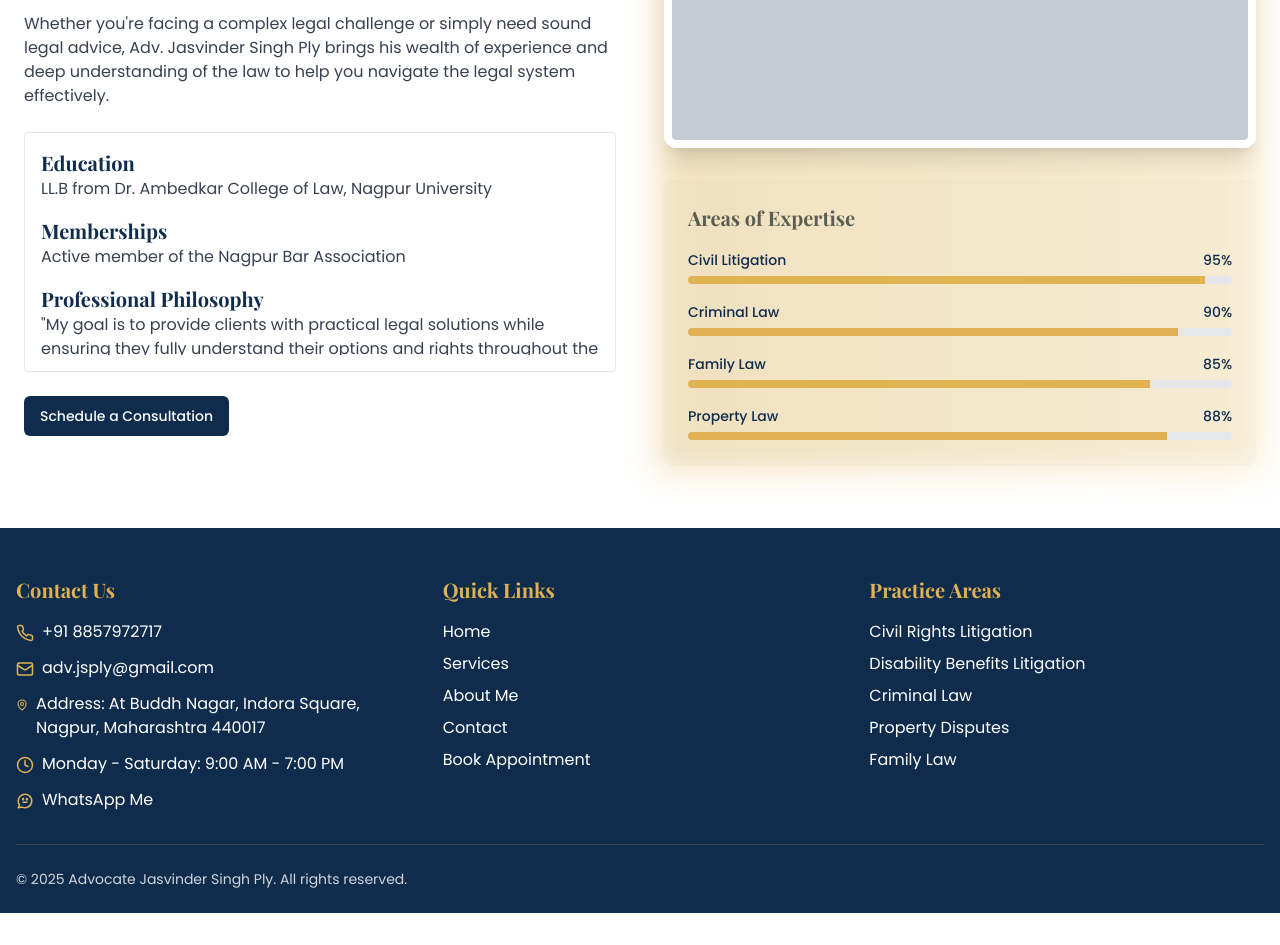
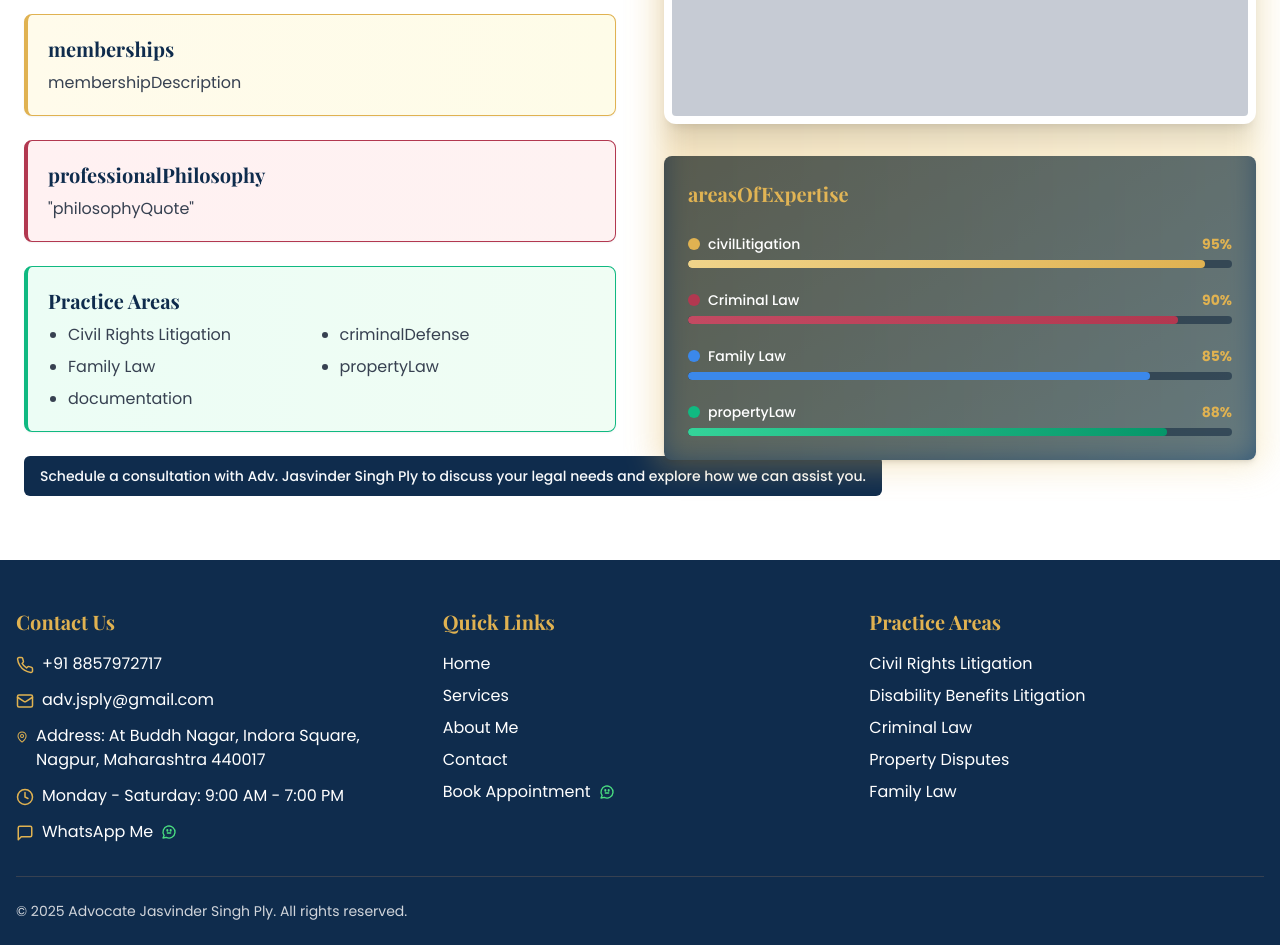
Before and after one commit to ProdSatpal/advjsply, a React (Vite) app: page /about in a window 1280 px wide. Shown: the part 660-1605 px from the top of the page. Before the commit the page ends 1573 px from the top, so only its background shows below. Built offline with nearby package versions, Linux system fonts and the light colour scheme.

Commit message:
feat: Improve contact and about sections
- Added WhatsApp icon to WhatsApp links.
- Improved the appearance of the "Areas of Expertise" section.
- Enhanced the design of the "Education, Membership, Professional Philosophy, and Practice Area" section.

```diff
--- a/src/components/ContactInfo.tsx
+++ b/src/components/ContactInfo.tsx
@@ -1,6 +1,6 @@
 
 import React from 'react';
-import { Phone, Mail, MapPin, Clock } from 'lucide-react';
+import { Phone, Mail, MapPin, Clock, MessageSquare } from 'lucide-react';
 import { useLanguage } from '@/contexts/LanguageContext';
 
 const ContactInfo = () => {
@@ -20,21 +20,22 @@ const ContactInfo = () => {
 
       <div className="bg-white p-6 rounded-lg border border-gray-200 shadow-sm hover:shadow-md transition-all duration-300">
         <div className="flex items-start">
-          <svg xmlns="http://www.w3.org/2000/svg" className="mr-3 text-theme-red flex-shrink-0" width="20" height="20" viewBox="0 0 24 24" fill="none" stroke="currentColor" strokeWidth="2" strokeLinecap="round" strokeLinejoin="round">
-            <path d="M3 21l1.65-3.8a9 9 0 1 1 3.4 2.9L3 21" />
-            <path d="M9 10a.5.5 0 0 0 1 0V9a.5.5 0 0 0-1 0v1Z" />
-            <path d="M14 10a.5.5 0 0 0 1 0V9a.5.5 0 0 0-1 0v1Z" />
-            <path d="M9.5 13.5h5" />
-          </svg>
+          <MessageSquare size={20} className="mr-3 text-theme-red flex-shrink-0" />
           <div>
             <h3 className="font-serif text-lg text-theme-blue">{t('whatsappUs')}</h3>
             <a
               href="https://wa.me/918857972717?text=I%20need%20your%20legal%20assistance%20on%20below%20matter%0A"
-              className="text-theme-gray hover:text-theme-red transition-colors"
+              className="text-theme-gray hover:text-theme-red transition-colors flex items-center"
               target="_parent"
               rel="noopener noreferrer"
             >
-              +91 8857972717
+              <span>+91 8857972717</span>
+              <svg xmlns="http://www.w3.org/2000/svg" className="ml-2 text-green-600" width="16" height="16" viewBox="0 0 24 24" fill="none" stroke="currentColor" strokeWidth="2" strokeLinecap="round" strokeLinejoin="round">
+                <path d="M3 21l1.65-3.8a9 9 0 1 1 3.4 2.9L3 21" />
+                <path d="M9 10a.5.5 0 0 0 1 0V9a.5.5 0 0 0-1 0v1Z" />
+                <path d="M14 10a.5.5 0 0 0 1 0V9a.5.5 0 0 0-1 0v1Z" />
+                <path d="M9.5 13.5h5" />
+              </svg>
             </a>
           </div>
         </div>
--- a/src/components/Footer.tsx
+++ b/src/components/Footer.tsx
@@ -1,7 +1,7 @@
 
 import React from 'react';
 import { Link } from 'react-router-dom';
-import { Phone, Mail, MapPin, Clock } from 'lucide-react';
+import { Phone, Mail, MapPin, Clock, MessageSquare } from 'lucide-react';
 import { useLanguage } from '@/contexts/LanguageContext';
 
 const Footer = () => {
@@ -35,19 +35,20 @@ const Footer = () => {
                 <span>{t('mondayToSaturday')}</span>
               </li>
               <li className="flex items-start">
-                <svg xmlns="http://www.w3.org/2000/svg" className="mr-2 mt-1 text-gold" width="18" height="18" viewBox="0 0 24 24" fill="none" stroke="currentColor" strokeWidth="2" strokeLinecap="round" strokeLinejoin="round">
-                  <path d="M3 21l1.65-3.8a9 9 0 1 1 3.4 2.9L3 21" />
-                  <path d="M9 10a.5.5 0 0 0 1 0V9a.5.5 0 0 0-1 0v1Z" />
-                  <path d="M14 10a.5.5 0 0 0 1 0V9a.5.5 0 0 0-1 0v1Z" />
-                  <path d="M9.5 13.5h5" />
-                </svg>
+                <MessageSquare size={18} className="mr-2 mt-1 text-gold" />
                 <a
                   href={whatsappUrl}
-                  className="hover:text-gold transition-colors"
+                  className="hover:text-gold transition-colors flex items-center"
                   target="_blank"
                   rel="noopener noreferrer"
                 >
                   {t('connectOnWhatsapp')}
+                  <svg xmlns="http://www.w3.org/2000/svg" className="ml-2 text-green-400" width="16" height="16" viewBox="0 0 24 24" fill="none" stroke="currentColor" strokeWidth="2" strokeLinecap="round" strokeLinejoin="round">
+                    <path d="M3 21l1.65-3.8a9 9 0 1 1 3.4 2.9L3 21" />
+                    <path d="M9 10a.5.5 0 0 0 1 0V9a.5.5 0 0 0-1 0v1Z" />
+                    <path d="M14 10a.5.5 0 0 0 1 0V9a.5.5 0 0 0-1 0v1Z" />
+                    <path d="M9.5 13.5h5" />
+                  </svg>
                 </a>
               </li>
             </ul>
@@ -70,7 +71,15 @@ const Footer = () => {
                 <Link to="/contact" className="hover:text-gold transition-colors">{t('contact')}</Link>
               </li>
               <li>
-                <a href={whatsappUrl} className="hover:text-gold transition-colors" target="_blank" rel="noopener noreferrer">{t('bookAppointment')}</a>
+                <a href={whatsappUrl} className="hover:text-gold transition-colors flex items-center" target="_blank" rel="noopener noreferrer">
+                  {t('bookAppointment')}
+                  <svg xmlns="http://www.w3.org/2000/svg" className="ml-2 text-green-400" width="16" height="16" viewBox="0 0 24 24" fill="none" stroke="currentColor" strokeWidth="2" strokeLinecap="round" strokeLinejoin="round">
+                    <path d="M3 21l1.65-3.8a9 9 0 1 1 3.4 2.9L3 21" />
+                    <path d="M9 10a.5.5 0 0 0 1 0V9a.5.5 0 0 0-1 0v1Z" />
+                    <path d="M14 10a.5.5 0 0 0 1 0V9a.5.5 0 0 0-1 0v1Z" />
+                    <path d="M9.5 13.5h5" />
+                  </svg>
+                </a>
               </li>
             </ul>
           </div>
--- a/src/components/Navbar.tsx
+++ b/src/components/Navbar.tsx
@@ -2,7 +2,7 @@
 import React, { useState, useEffect } from 'react';
 import { Link, useLocation } from 'react-router-dom';
 import { Button } from '@/components/ui/button';
-import { Menu } from 'lucide-react';
+import { Menu, MessageSquare } from 'lucide-react';
 import { useLanguage } from '@/contexts/LanguageContext';
 import LanguageSelector from './LanguageSelector';
 
@@ -56,7 +56,10 @@ const Navbar = () => {
               <LanguageSelector />
             </div>
             <Button asChild className="ml-4 bg-theme-blue hover:bg-theme-blue-dark text-white">
-              <a href={whatsappUrl} target="_blank" rel="noopener noreferrer">{t('bookAppointment')}</a>
+              <a href={whatsappUrl} target="_blank" rel="noopener noreferrer" className="flex items-center">
+                <MessageSquare size={18} className="mr-2" />
+                {t('bookAppointment')}
+              </a>
             </Button>
           </div>
 
@@ -80,7 +83,10 @@ const Navbar = () => {
                 </li>)}
               <li className="mt-2 px-4 py-2">
                 <Button asChild className="w-full bg-theme-blue hover:bg-theme-blue-dark">
-                  <a href={whatsappUrl} target="_blank" rel="noopener noreferrer" onClick={() => setMobileMenuOpen(false)}>{t('bookAppointment')}</a>
+                  <a href={whatsappUrl} target="_blank" rel="noopener noreferrer" onClick={() => setMobileMenuOpen(false)} className="flex items-center justify-center">
+                    <MessageSquare size={18} className="mr-2" />
+                    {t('bookAppointment')}
+                  </a>
                 </Button>
               </li>
             </ul>
--- a/src/pages/About.tsx
+++ b/src/pages/About.tsx
@@ -4,9 +4,12 @@ import { Link } from 'react-router-dom';
 import Navbar from '@/components/Navbar';
 import Footer from '@/components/Footer';
 import { Button } from '@/components/ui/button';
-import { ScrollArea } from '@/components/ui/scroll-area';
+import { Card, CardContent } from '@/components/ui/card';
+import { Accordion, AccordionContent, AccordionItem, AccordionTrigger } from '@/components/ui/accordion';
+import { useLanguage } from '@/contexts/LanguageContext';
 
 const About = () => {
+  const { t } = useLanguage();
   const animatedElementsRef = useRef<HTMLElement[]>([]);
 
   useEffect(() => {
@@ -52,14 +55,14 @@ const About = () => {
             ref={addToRefs}
             className="text-4xl md:text-5xl font-serif font-bold text-white mb-4 animated-element"
           >
-            About <span className="text-gold">Adv. Jasvinder Singh Ply</span>
+            {t('about')} <span className="text-gold">{t('advJasvinderSinghPly')}</span>
           </h1>
           <div className="w-24 h-1 bg-gold mx-auto mb-6"></div>
           <p
             ref={addToRefs}
             className="text-gray-200 max-w-2xl mx-auto animated-element"
           >
-            Dedicated legal professional with over 12 years of experience in various aspects of civil and criminal law.
+            {t('aboutHeroDescription')}
           </p>
         </div>
       </section>
@@ -67,52 +70,64 @@ const About = () => {
       {/* About Content */}
       <section className="py-16 bg-white">
         <div className="container mx-auto px-6">
-          <div className="grid grid-cols-1 md:grid-cols-2 gap-12 items-center">
+          <div className="grid grid-cols-1 md:grid-cols-2 gap-12 items-start">
             <div
               ref={addToRefs}
               className="animated-element"
             >
-              <h2 className="text-3xl font-serif text-navy mb-4">Professional <span className="text-gold">Background</span></h2>
+              <h2 className="text-3xl font-serif text-navy mb-4">{t('professional')} <span className="text-gold">{t('background')}</span></h2>
               <div className="w-20 h-1 bg-gold mb-6"></div>
               <p className="text-gray-700 mb-4">
-                With over 12 years of experience in the legal field, Adv. Jasvinder Singh Ply has established himself as a respected legal practitioner in Nagpur, specializing in various aspects of civil, criminal, and family law.
+                {t('aboutDescription1')}
               </p>
               <p className="text-gray-700 mb-4">
-                His practice is built on the principles of integrity, dedication, and personalized attention to each client's unique legal needs. Adv. Singh is committed to providing accessible legal services while maintaining the highest standards of professional ethics.
+                {t('aboutDescription2')}
               </p>
               <p className="text-gray-700 mb-6">
-                Whether you're facing a complex legal challenge or simply need sound legal advice, Adv. Jasvinder Singh Ply brings his wealth of experience and deep understanding of the law to help you navigate the legal system effectively.
+                {t('aboutDescription3')}
               </p>
-              <ScrollArea className="h-60 rounded border p-4 mb-6">
-                <div className="space-y-4">
-                  <div>
-                    <h3 className="font-serif text-navy text-xl">Education</h3>
+
+              {/* Professional Information Cards */}
+              <div className="grid grid-cols-1 gap-6 mb-6">
+                <Card className="bg-gradient-to-r from-blue-50 to-indigo-50 border-l-4 border-theme-blue-light hover:shadow-md transition-all">
+                  <CardContent className="p-5">
+                    <h3 className="font-serif text-navy text-xl mb-2">{t('education')}</h3>
                     <p className="text-gray-700">LL.B from Dr. Ambedkar College of Law, Nagpur University</p>
-                  </div>
-                  <div>
-                    <h3 className="font-serif text-navy text-xl">Memberships</h3>
-                    <p className="text-gray-700">Active member of the Nagpur Bar Association</p>
-                  </div>
-                  <div>
-                    <h3 className="font-serif text-navy text-xl">Professional Philosophy</h3>
+                  </CardContent>
+                </Card>
+
+                <Card className="bg-gradient-to-r from-amber-50 to-yellow-50 border-l-4 border-gold hover:shadow-md transition-all">
+                  <CardContent className="p-5">
+                    <h3 className="font-serif text-navy text-xl mb-2">{t('memberships')}</h3>
+                    <p className="text-gray-700">{t('membershipDescription')}</p>
+                  </CardContent>
+                </Card>
+
+                <Card className="bg-gradient-to-r from-rose-50 to-red-50 border-l-4 border-theme-red hover:shadow-md transition-all">
+                  <CardContent className="p-5">
+                    <h3 className="font-serif text-navy text-xl mb-2">{t('professionalPhilosophy')}</h3>
                     <p className="text-gray-700">
-                      "My goal is to provide clients with practical legal solutions while ensuring they fully understand their options and rights throughout the legal process. I believe in accessibility, transparency, and maintaining open lines of communication with every client."
+                      "{t('philosophyQuote')}"
                     </p>
-                  </div>
-                  <div>
-                    <h3 className="font-serif text-navy text-xl">Practice Areas</h3>
-                    <ul className="text-gray-700 list-disc pl-5">
-                      <li>Civil Rights Litigation</li>
-                      <li>Criminal Defense</li>
-                      <li>Family Law</li>
-                      <li>Property Law</li>
-                      <li>Documentation and Legal Agreements</li>
+                  </CardContent>
+                </Card>
+
+                <Card className="bg-gradient-to-r from-emerald-50 to-green-50 border-l-4 border-emerald-500 hover:shadow-md transition-all">
+                  <CardContent className="p-5">
+                    <h3 className="font-serif text-navy text-xl mb-2">{t('practiceAreas')}</h3>
+                    <ul className="text-gray-700 grid grid-cols-2 gap-x-4 gap-y-2 list-disc pl-5">
+                      <li>{t('civilRights')}</li>
+                      <li>{t('criminalDefense')}</li>
+                      <li>{t('familyLaw')}</li>
+                      <li>{t('propertyLaw')}</li>
+                      <li>{t('documentation')}</li>
                     </ul>
-                  </div>
-                </div>
-              </ScrollArea>
+                  </CardContent>
+                </Card>
+              </div>
+
               <Button asChild className="bg-navy hover:bg-navy-light">
-                <Link to="/contact">Schedule a Consultation</Link>
+                <Link to="/contact">{t('scheduleConsultation')}</Link>
               </Button>
             </div>
 
@@ -125,62 +140,72 @@ const About = () => {
                 <div className="relative border-8 border-white shadow-xl rounded-xl overflow-hidden aspect-[4/3] bg-gray-100">
                   {/* Here you would insert an actual image of Adv. Singh */}
                   <div className="absolute inset-0 bg-navy/20 flex items-center justify-center">
-                    <p className="text-white text-center px-4">Image of Adv. Jasvinder Singh Ply</p>
+                    <p className="text-white text-center px-4">{t('imageOf')} {t('advJasvinderSinghPly')}</p>
                   </div>
                 </div>
-                <div className="mt-8 bg-gray-50 p-6 rounded-lg shadow-sm">
-                  <h3 className="text-xl font-serif text-navy mb-3">Areas of Expertise</h3>
-                  <div className="space-y-3">
+
+                {/* Areas of Expertise with Improved Design */}
+                <div className="mt-8 bg-gradient-to-br from-navy to-navy-light p-6 rounded-lg shadow-md text-white">
+                  <h3 className="text-xl font-serif text-gold mb-5">{t('areasOfExpertise')}</h3>
+
+                  <div className="space-y-4">
                     <div className="relative pt-1">
-                      <div className="flex items-center justify-between">
-                        <div>
-                          <span className="text-sm font-medium text-navy">Civil Litigation</span>
+                      <div className="flex items-center justify-between mb-1">
+                        <div className="flex items-center">
+                          <span className="w-3 h-3 rounded-full bg-gold mr-2"></span>
+                          <span className="text-sm font-medium text-white">{t('civilLitigation')}</span>
                         </div>
                         <div>
-                          <span className="text-sm font-medium text-navy">95%</span>
+                          <span className="text-sm font-bold text-gold">95%</span>
                         </div>
                       </div>
-                      <div className="overflow-hidden h-2 mt-1 text-xs flex rounded bg-gray-200">
-                        <div style={{ width: "95%" }} className="shadow-none flex flex-col text-center whitespace-nowrap text-white justify-center bg-gold"></div>
+                      <div className="overflow-hidden h-2 mt-1 text-xs flex rounded-full bg-navy-dark bg-opacity-50">
+                        <div style={{ width: "95%" }} className="shadow-none flex flex-col text-center whitespace-nowrap text-white justify-center bg-gradient-to-r from-gold-light to-gold rounded-full"></div>
                       </div>
                     </div>
+
                     <div className="relative pt-1">
-                      <div className="flex items-center justify-between">
-                        <div>
-                          <span className="text-sm font-medium text-navy">Criminal Law</span>
+                      <div className="flex items-center justify-between mb-1">
+                        <div className="flex items-center">
+                          <span className="w-3 h-3 rounded-full bg-theme-red mr-2"></span>
+                          <span className="text-sm font-medium text-white">{t('criminalLaw')}</span>
                         </div>
                         <div>
-                          <span className="text-sm font-medium text-navy">90%</span>
+                          <span className="text-sm font-bold text-gold">90%</span>
                         </div>
                       </div>
-                      <div className="overflow-hidden h-2 mt-1 text-xs flex rounded bg-gray-200">
-                        <div style={{ width: "90%" }} className="shadow-none flex flex-col text-center whitespace-nowrap text-white justify-center bg-gold"></div>
+                      <div className="overflow-hidden h-2 mt-1 text-xs flex rounded-full bg-navy-dark bg-opacity-50">
+                        <div style={{ width: "90%" }} className="shadow-none flex flex-col text-center whitespace-nowrap text-white justify-center bg-gradient-to-r from-theme-red-light to-theme-red rounded-full"></div>
                       </div>
                     </div>
+
                     <div className="relative pt-1">
-                      <div className="flex items-center justify-between">
-                        <div>
-                          <span className="text-sm font-medium text-navy">Family Law</span>
+                      <div className="flex items-center justify-between mb-1">
+                        <div className="flex items-center">
+                          <span className="w-3 h-3 rounded-full bg-theme-blue mr-2"></span>
+                          <span className="text-sm font-medium text-white">{t('familyLaw')}</span>
                         </div>
                         <div>
-                          <span className="text-sm font-medium text-navy">85%</span>
+                          <span className="text-sm font-bold text-gold">85%</span>
                         </div>
                       </div>
-                      <div className="overflow-hidden h-2 mt-1 text-xs flex rounded bg-gray-200">
-                        <div style={{ width: "85%" }} className="shadow-none flex flex-col text-center whitespace-nowrap text-white justify-center bg-gold"></div>
+                      <div className="overflow-hidden h-2 mt-1 text-xs flex rounded-full bg-navy-dark bg-opacity-50">
+                        <div style={{ width: "85%" }} className="shadow-none flex flex-col text-center whitespace-nowrap text-white justify-center bg-gradient-to-r from-theme-blue-light to-theme-blue rounded-full"></div>
                       </div>
                     </div>
+
                     <div className="relative pt-1">
-                      <div className="flex items-center justify-between">
-                        <div>
-                          <span className="text-sm font-medium text-navy">Property Law</span>
+                      <div className="flex items-center justify-between mb-1">
+                        <div className="flex items-center">
+                          <span className="w-3 h-3 rounded-full bg-emerald-500 mr-2"></span>
+                          <span className="text-sm font-medium text-white">{t('propertyLaw')}</span>
                         </div>
                         <div>
-                          <span className="text-sm font-medium text-navy">88%</span>
+                          <span className="text-sm font-bold text-gold">88%</span>
                         </div>
                       </div>
-                      <div className="overflow-hidden h-2 mt-1 text-xs flex rounded bg-gray-200">
-                        <div style={{ width: "88%" }} className="shadow-none flex flex-col text-center whitespace-nowrap text-white justify-center bg-gold"></div>
+                      <div className="overflow-hidden h-2 mt-1 text-xs flex rounded-full bg-navy-dark bg-opacity-50">
+                        <div style={{ width: "88%" }} className="shadow-none flex flex-col text-center whitespace-nowrap text-white justify-center bg-gradient-to-r from-emerald-400 to-emerald-600 rounded-full"></div>
                       </div>
                     </div>
                   </div>
```
